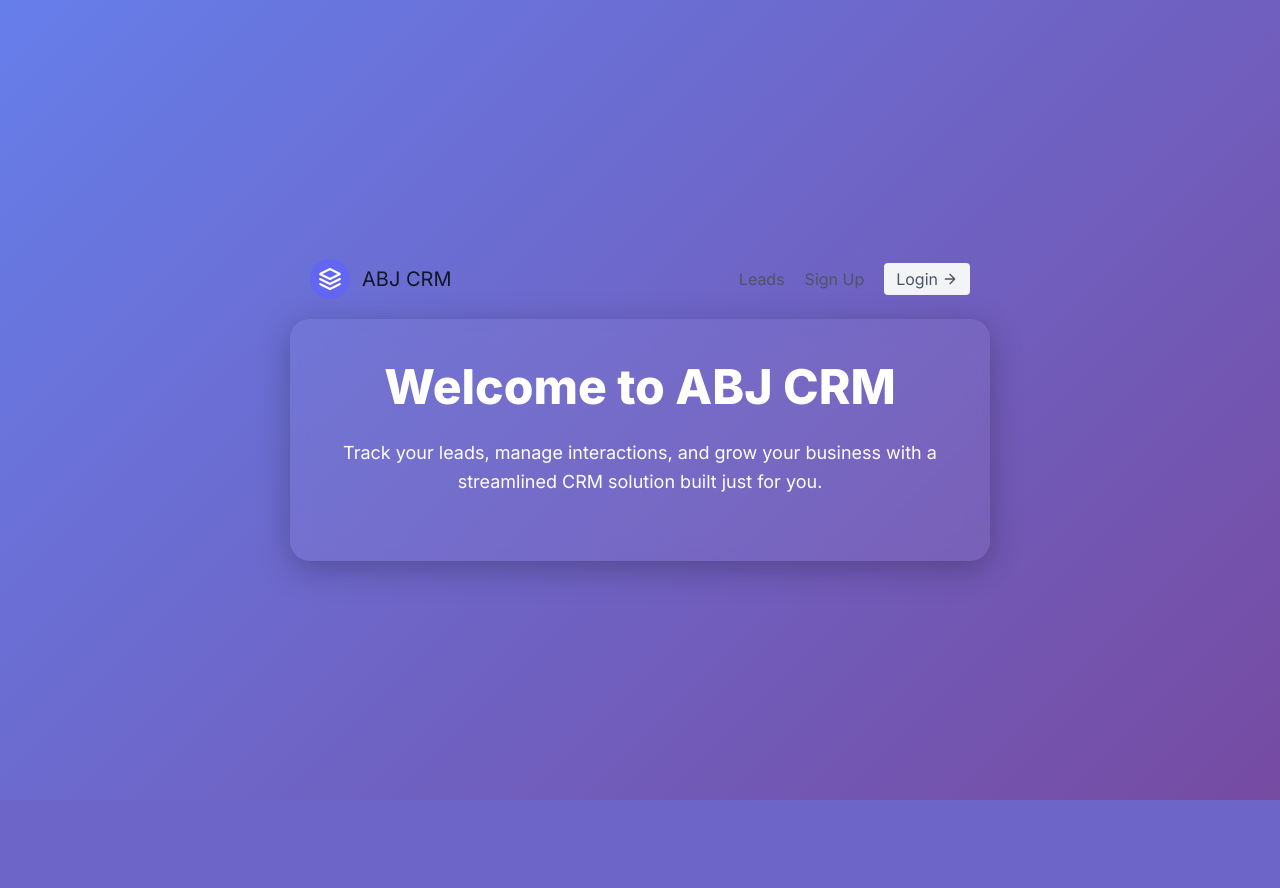
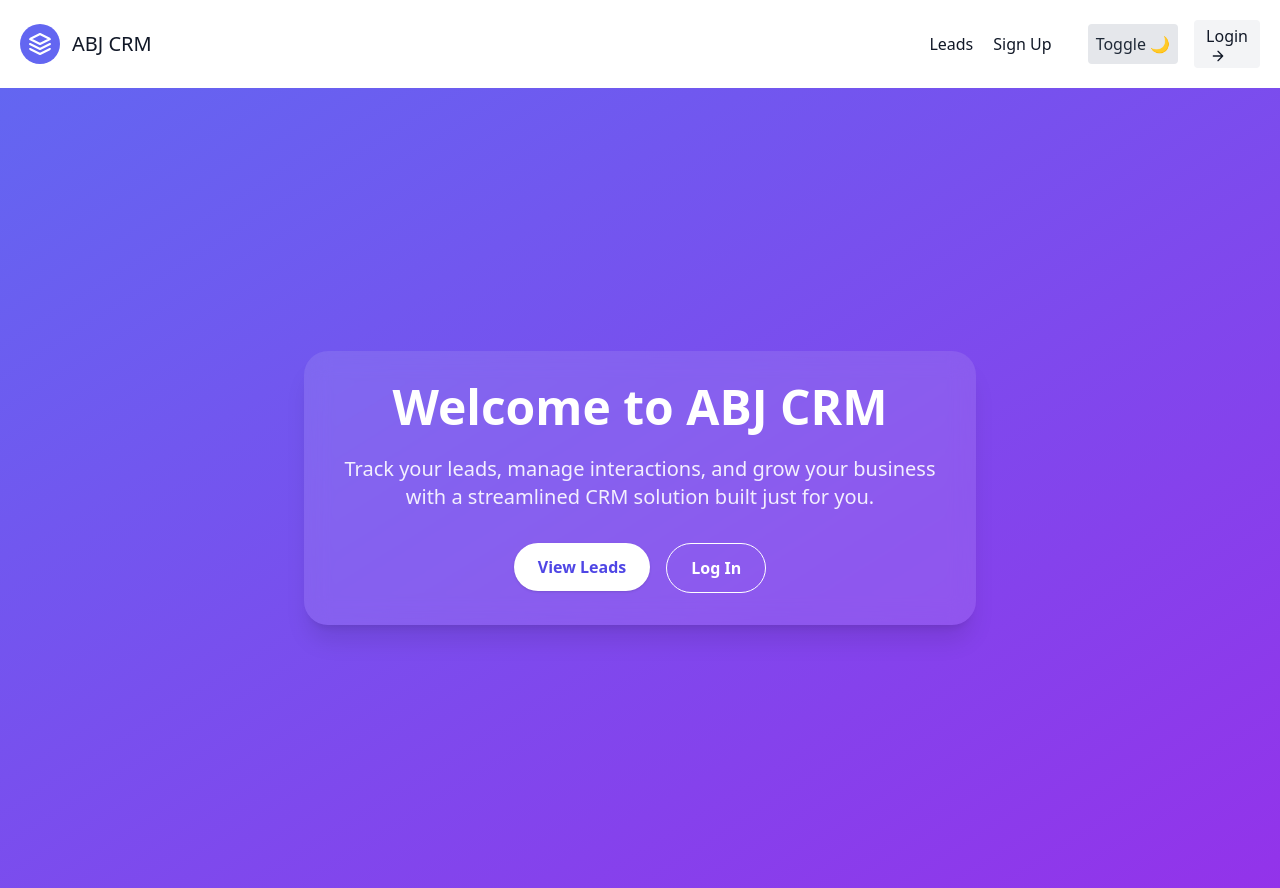
Before and after one commit to Abhijay-Sharma/ABJ_CRM, a Django app: page / in a window 1280 px wide. Before the commit the page ends 800 px from the top, so only its background shows below. Run offline with Django 5.2, Linux system fonts and the light colour scheme; some libraries are stand-ins or nearby versions.

Commit message:
working on dark mode

```diff
--- a/templates/base.html
+++ b/templates/base.html
@@ -1,20 +1,32 @@
 {% load static %}
-
 <!DOCTYPE html>
-<html lang="en">
+<html lang="en" class="">
 <head>
     <meta charset="UTF-8">
     <title>DJCRM</title>
     <link href="{% static 'css/styles.css' %}" rel="stylesheet" />
-    <link href="https://unpkg.com/tailwindcss@^2/dist/tailwind.min.css" rel="stylesheet">
+
+    <!-- ✅ Correct Tailwind setup with dark mode support -->
+    <script src="https://cdn.tailwindcss.com"></script>
+    <script>
+      tailwind.config = {
+        darkMode: 'class',
+      };
+    </script>
+
+    <!-- ✅ Apply dark mode early -->
+    <script>
+      if (localStorage.theme === 'dark') {
+        document.documentElement.classList.add('dark');
+      }
+    </script>
 </head>
-<body>
+<body class="bg-white dark:bg-gray-900 text-gray-900 dark:text-gray-100 transition-colors duration-300 min-h-screen">
     <div class="max-w-7xl mx-auto">
-    {% include "navbar.html"%}
-    {% block content %}     <!--content is basically block name-->
-
-    {% endblock content %}
-    {% include "scripts.html"%}
+        {% include "navbar.html" %}
+        {% block content %}
+        {% endblock content %}
+        {% include "scripts.html" %}
     </div>
 </body>
 </html>
--- a/templates/landing.html
+++ b/templates/landing.html
@@ -1,75 +1,30 @@
 {% extends "base.html" %}
 
 {% block content %}
+<div class="flex items-center justify-center min-h-screen px-4 py-12 bg-gradient-to-br from-indigo-500 to-purple-600 dark:from-gray-900 dark:to-gray-800 transition-all">
+  <div class="text-center max-w-2xl w-full bg-white/10 dark:bg-white/5 backdrop-blur-md p-8 rounded-3xl shadow-xl animate-fadeIn">
+    <h1 class="text-4xl md:text-5xl font-extrabold text-white dark:text-gray-100 mb-6">
+      Welcome to ABJ CRM
+    </h1>
+    <p class="text-lg md:text-xl text-white/90 dark:text-gray-300 mb-8">
+      Track your leads, manage interactions, and grow your business with a streamlined CRM solution built just for you.
+    </p>
+    <div class="flex flex-wrap justify-center gap-4">
+      <a href="{% url 'leads:lead-list' %}">
+        <button class="px-6 py-3 bg-white text-indigo-600 font-semibold rounded-full shadow hover:scale-105 transition-transform">
+          View Leads
+        </button>
+      </a>
+      <a href="{% url 'login' %}">
+        <button class="px-6 py-3 border border-white text-white dark:text-gray-100 font-semibold rounded-full hover:bg-white/20 transition-all">
+          Log In
+        </button>
+      </a>
+    </div>
+  </div>
+</div>
+
 <style>
-  @import url('https://fonts.googleapis.com/css2?family=Inter:wght@400;600;800&display=swap');
-
-  body {
-    margin: 0;
-    font-family: 'Inter', sans-serif;
-    background: linear-gradient(135deg, #667eea, #764ba2);
-    color: #ffffff;
-    min-height: 100vh;
-    display: flex;
-    align-items: center;
-    justify-content: center;
-  }
-
-  .welcome-container {
-    text-align: center;
-    max-width: 700px;
-    padding: 2rem;
-    background: rgba(255, 255, 255, 0.05);
-    border-radius: 20px;
-    box-shadow: 0 8px 32px rgba(0, 0, 0, 0.25);
-    backdrop-filter: blur(10px);
-    animation: fadeIn 1.2s ease;
-  }
-
-  .welcome-container h1 {
-    font-size: 3rem;
-    font-weight: 800;
-    margin-bottom: 1rem;
-  }
-
-  .welcome-container p {
-    font-size: 1.125rem;
-    margin-bottom: 2rem;
-    line-height: 1.6;
-  }
-
-  .btn-group {
-    display: flex;
-    justify-content: center;
-    gap: 1rem;
-    flex-wrap: wrap;
-  }
-
-  .btn {
-    padding: 0.75rem 1.5rem;
-    font-size: 1rem;
-    font-weight: 600;
-    border: none;
-    border-radius: 999px;
-    cursor: pointer;
-    transition: transform 0.2s ease, background 0.3s ease;
-  }
-
-  .btn-primary {
-    background-color: #ffffff;
-    color: #4f46e5;
-  }
-
-  .btn-secondary {
-    background-color: transparent;
-    color: #ffffff;
-    border: 2px solid #ffffff;
-  }
-
-  .btn:hover {
-    transform: scale(1.05);
-  }
-
   @keyframes fadeIn {
     from {
       opacity: 0;
@@ -81,16 +36,8 @@
     }
   }
 
-  @media (max-width: 600px) {
-    .welcome-container h1 {
-      font-size: 2.2rem;
-    }
+  .animate-fadeIn {
+    animation: fadeIn 1s ease-in-out;
   }
 </style>
-
-<div class="welcome-container">
-  <h1>Welcome to ABJ CRM</h1>
-  <p>Track your leads, manage interactions, and grow your business with a streamlined CRM solution built just for you.</p>
-</div>
-
 {% endblock content %}
--- a/templates/navbar.html
+++ b/templates/navbar.html
@@ -1,32 +1,48 @@
-<header class="text-gray-600 body-font">
+<header class="text-white-600 dark:text-gray-300 body-font">
   <div class="container mx-auto flex flex-wrap p-5 flex-col md:flex-row items-center">
-    <a class="flex title-font font-medium items-center text-gray-900 mb-4 md:mb-0">
-      <svg xmlns="http://www.w3.org/2000/svg" fill="none" stroke="currentColor" stroke-linecap="round" stroke-linejoin="round" stroke-width="2" class="w-10 h-10 text-white p-2 bg-indigo-500 rounded-full" viewBox="0 0 24 24">
+    <a class="flex title-font font-medium items-center text-gray-900 dark:text-white mb-4 md:mb-0">
+      <svg xmlns="http://www.w3.org/2000/svg" fill="none" stroke="currentColor"
+           stroke-linecap="round" stroke-linejoin="round" stroke-width="2"
+           class="w-10 h-10 text-white p-2 bg-indigo-500 rounded-full"
+           viewBox="0 0 24 24">
         <path d="M12 2L2 7l10 5 10-5-10-5zM2 17l10 5 10-5M2 12l10 5 10-5"></path>
       </svg>
       <span class="ml-3 text-xl">ABJ CRM</span>
     </a>
+
     <nav class="md:ml-auto flex flex-wrap items-center text-base justify-center">
-        <a href="{% url 'leads:lead-list'%}" class="mr-5 hover:text-gray-900">Leads</a>
+      <a href="{% url 'leads:lead-list' %}" class="mr-5 hover:text-gray-900 dark:hover:text-white">Leads</a>
       {% if request.user.is_organiser %}
-        <a href="{% url 'agents:agent-list'%}" class="mr-5 hover:text-gray-900">Agents</a>
+      <a href="{% url 'agents:agent-list' %}" class="mr-5 hover:text-gray-900 dark:hover:text-white">Agents</a>
       {% endif %}
       {% if not request.user.is_authenticated %}
-      <a href="{% url 'signup' %}" class="mr-5 hover:text-gray-900">Sign Up</a>
+      <a href="{% url 'signup' %}" class="mr-5 hover:text-gray-900 dark:hover:text-white">Sign Up</a>
+      {% endif %}
     </nav>
-    <a href="{% url 'login' %}"><button class="inline-flex items-center bg-gray-100 border-0 py-1 px-3 focus:outline-none hover:bg-gray-200 rounded text-base mt-4 md:mt-0">Login
-      <svg fill="none" stroke="currentColor" stroke-linecap="round" stroke-linejoin="round" stroke-width="2" class="w-4 h-4 ml-1" viewBox="0 0 24 24">
+
+    <!-- 🌙 Dark Mode Toggle -->
+    <button onclick="toggleTheme()" class="ml-4 bg-gray-200 dark:bg-gray-700 text-gray-800 dark:text-white p-2 rounded">
+      Toggle 🌙
+    </button>
+
+    {% if not request.user.is_authenticated %}
+    <a href="{% url 'login' %}">
+      <button class="ml-4 bg-gray-100 dark:bg-gray-700 border-0 py-1 px-3 focus:outline-none hover:bg-gray-200 dark:hover:bg-gray-600 rounded text-base mt-4 md:mt-0">
+        Login
+        <svg fill="none" stroke="currentColor" stroke-linecap="round" stroke-linejoin="round"
+             stroke-width="2" class="w-4 h-4 ml-1" viewBox="0 0 24 24">
           <path d="M5 12h14M12 5l7 7-7 7"></path>
         </svg>
       </button>
     </a>
     {% else %}
-    Logged in as {{request.user.username}}
+    <span class="ml-4">Logged in as {{ request.user.username }}</span>
     <form action="{% url 'logout' %}" method="POST">
       {% csrf_token %}
-        <button type="submit" class="ml-3 inline-flex items-center bg-gray-100 border-0 py-1 px-3 focus:outline-none hover:bg-gray-200 rounded text-base mt-4 md:mt-0">
+      <button type="submit" class="ml-4 bg-gray-100 dark:bg-gray-700 border-0 py-1 px-3 focus:outline-none hover:bg-gray-200 dark:hover:bg-gray-600 rounded text-base mt-4 md:mt-0">
         Logout
-            <svg fill="none" stroke="currentColor" stroke-linecap="round" stroke-linejoin="round" stroke-width="2" class="w-4 h-4 ml-1" viewBox="0 0 24 24">
+        <svg fill="none" stroke="currentColor" stroke-linecap="round" stroke-linejoin="round"
+             stroke-width="2" class="w-4 h-4 ml-1" viewBox="0 0 24 24">
           <path d="M5 12h14M12 5l7 7-7 7"></path>
         </svg>
       </button>
@@ -34,3 +50,17 @@
     {% endif %}
   </div>
 </header>
+
+<!-- Theme toggle script -->
+<script>
+  function toggleTheme() {
+    const html = document.documentElement;
+    if (html.classList.contains('dark')) {
+      html.classList.remove('dark');
+      localStorage.theme = 'light';
+    } else {
+      html.classList.add('dark');
+      localStorage.theme = 'dark';
+    }
+  }
+</script>
```
Also changed, not shown: db.sqlite3. Lines whose indentation alone changed are shown as unchanged.
